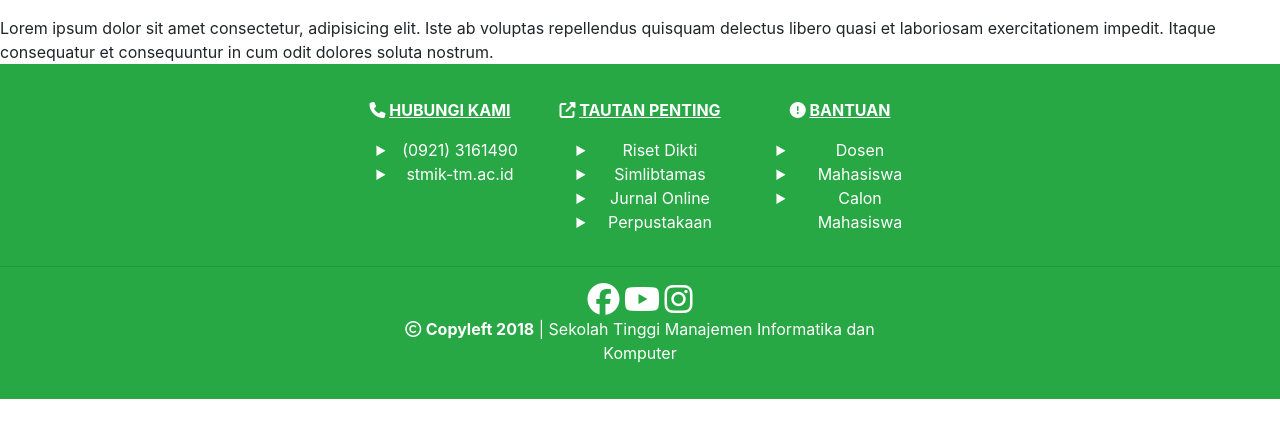
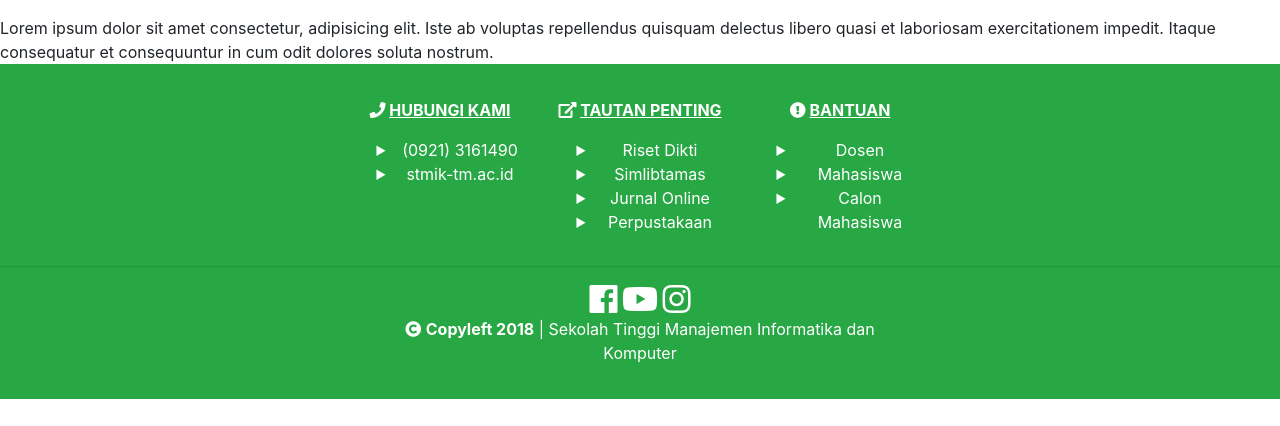
Before and after one commit to saidbahta/stmik-tm, a Jekyll site: the page built from 404.html, in a window 1280 px wide. Shown: the part 465-891 px from the top of the page. Built offline with Jekyll 4.4.1, drawn with Linux system fonts in a browser that asks for light colours; nearby versions of some CDN libraries.

Commit message:
hapus javascript font awesome

```diff
--- a/_layouts/default.html
+++ b/_layouts/default.html
@@ -12,7 +12,6 @@
     crossorigin="anonymous">
   <script src="/assets/js/jquery-3.3.1.min.js"></script>
   <script src="/assets/js/bootstrap.min.js"></script>
-  <script src="https://use.fontawesome.com/3b535f638d.js"></script>
 
   <style>
     .garis-heading {
@@ -160,5 +159,4 @@
   </div>
   <!-- END footer -->
 </body>
-
 </html>
```
